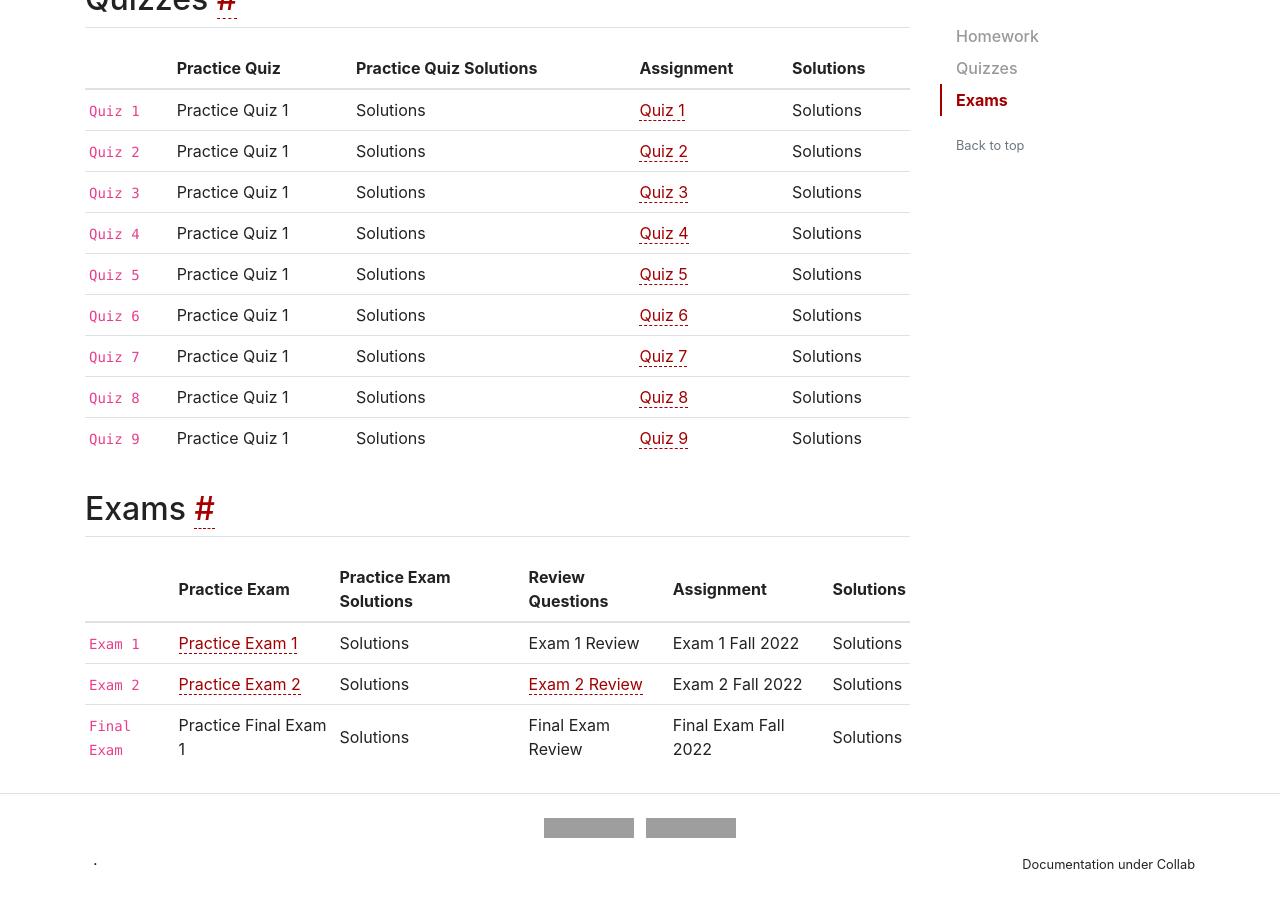
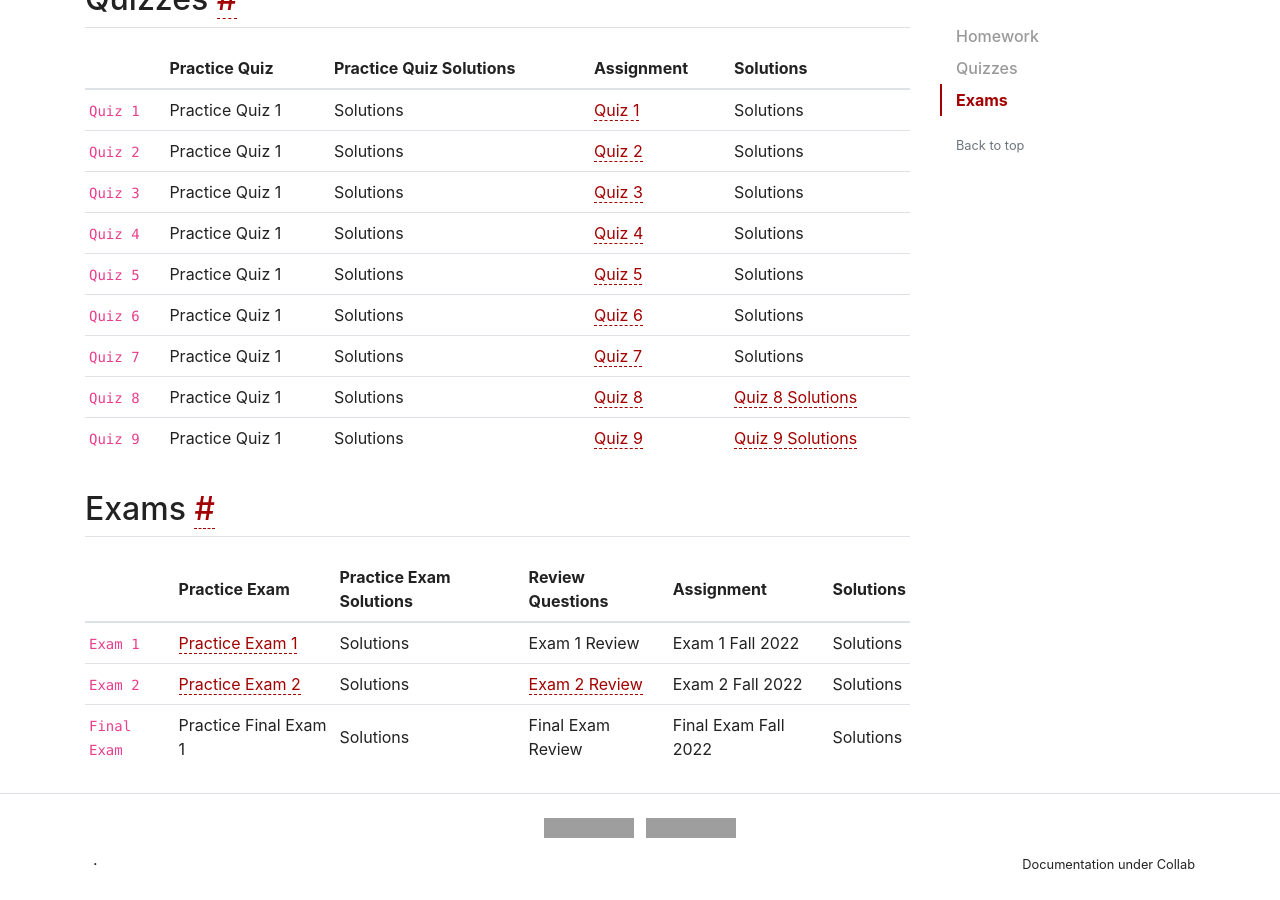
Before and after one commit to WilliamOlsen/Calculus-III, a Jekyll site: the page built from CourseMaterials/CourseAssignments.md, in a window 1280 px wide and 900 px high, scrolled down 772 px. Built offline with Jekyll 4.4.1, drawn with Linux system fonts in a browser that asks for light colours; nearby versions of some CDN libraries; comment, search, counter and statistics services are not loaded; grey boxes are pictures that could not be loaded.

Commit message:
upload solutions to Quiz 8,9

```diff
--- a/CourseMaterials/CourseAssignments.md
+++ b/CourseMaterials/CourseAssignments.md
@@ -27,8 +27,8 @@ title: Course Assignments
 | `Quiz 5` | Practice Quiz 1 | Solutions | <a href = "{{ site.baseurl }}/CourseMaterials/Quiz/Quiz_5_FALL_2022.pdf">Quiz 5</a> | Solutions |
 | `Quiz 6` | Practice Quiz 1 | Solutions | <a href = "{{ site.baseurl }}/CourseMaterials/Quiz/Quiz_6_FALL_2022.pdf">Quiz 6</a> | Solutions |
 | `Quiz 7` | Practice Quiz 1 | Solutions | <a href = "{{ site.baseurl }}/CourseMaterials/Quiz/Quiz_7_FALL_2022.pdf">Quiz 7</a> | Solutions |
-| `Quiz 8` | Practice Quiz 1 | Solutions | <a href = "{{ site.baseurl }}/CourseMaterials/Quiz/Quiz_8_FALL_2022.pdf">Quiz 8</a> | Solutions |
-| `Quiz 9` | Practice Quiz 1 | Solutions | <a href = "{{ site.baseurl }}/CourseMaterials/Quiz/Quiz_9_FALL_2022.pdf">Quiz 9</a> | Solutions |
+| `Quiz 8` | Practice Quiz 1 | Solutions | <a href = "{{ site.baseurl }}/CourseMaterials/Quiz/Quiz_8_FALL_2022.pdf">Quiz 8</a> | <a href = "{{ site.baseurl }}/CourseMaterials/Quiz/Quiz_8_Solutions_FALL_2022.pdf">Quiz 8 Solutions</a> |
+| `Quiz 9` | Practice Quiz 1 | Solutions | <a href = "{{ site.baseurl }}/CourseMaterials/Quiz/Quiz_9_FALL_2022.pdf">Quiz 9</a> | <a href = "{{ site.baseurl }}/CourseMaterials/Quiz/Quiz_9_Solutions_FALL_2022.pdf">Quiz 9 Solutions</a> |
 
 ## Exams
 
```
Also changed, not shown: 6 other files.
